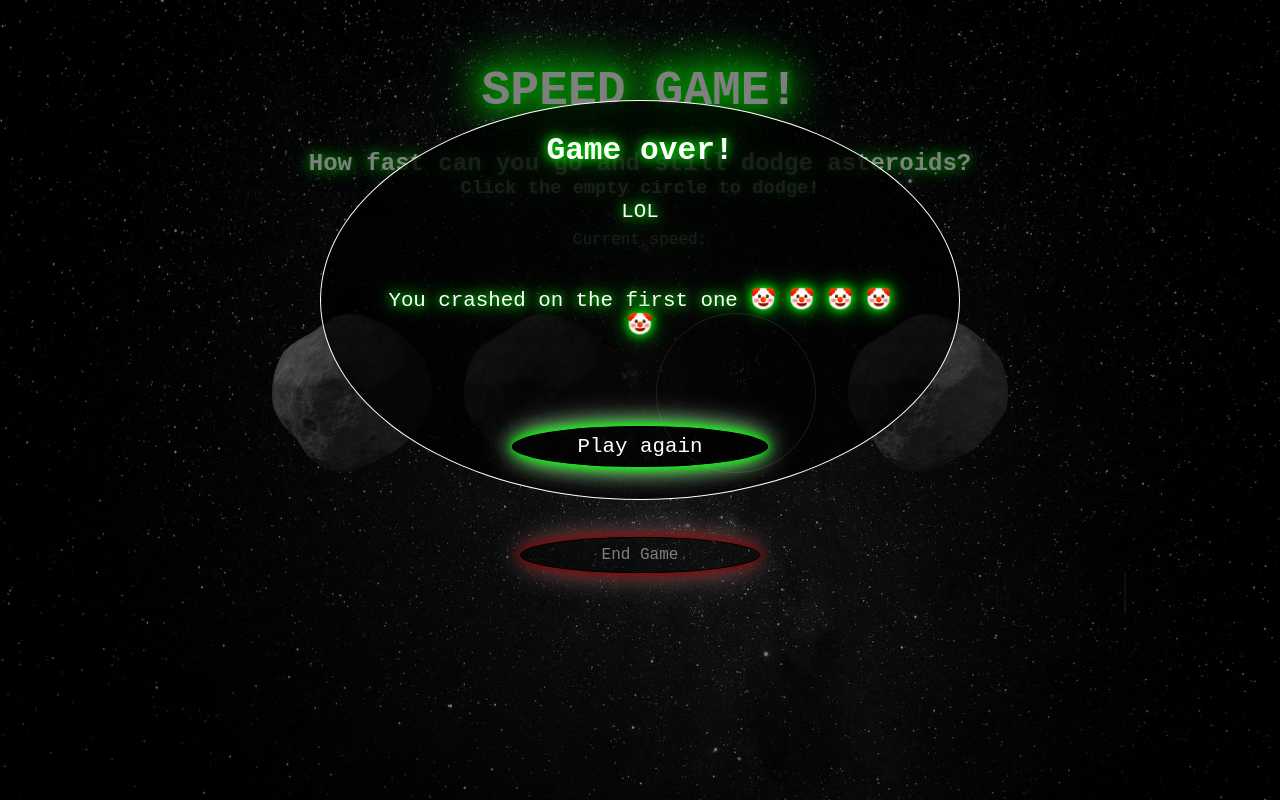
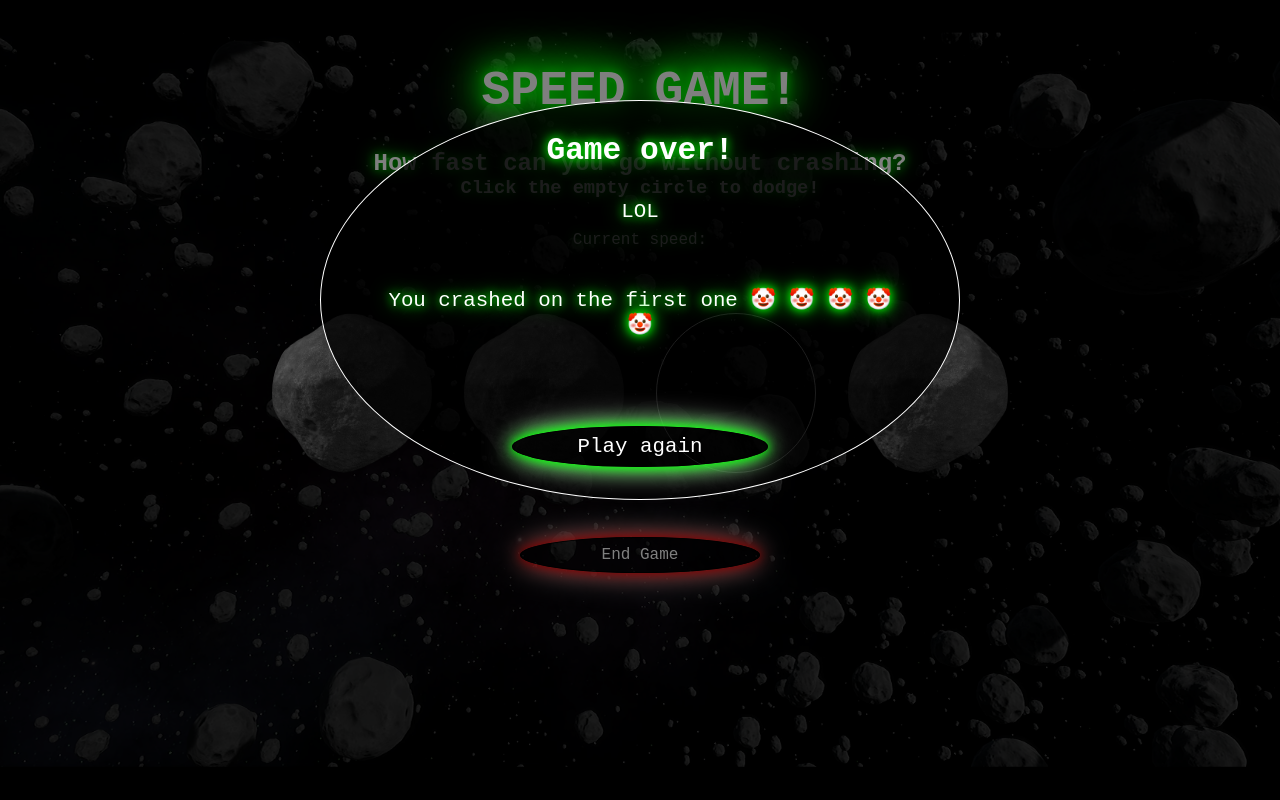
Before and after one commit to markusVJH/JS-Margit, a website: page week_5/speed_game/index.html in a window 1280 px wide. Both pictures are taken after a click on the button "Start Game". Drawn offline with Linux system fonts and the light colour scheme; a web font is replaced by a local one.

Commit message:
music_newBG

```diff
--- a/week_5/speed_game/index.html
+++ b/week_5/speed_game/index.html
@@ -13,9 +13,10 @@
 </head>
 
 <body>
+  <div id="layer">
   <form>
     <h1>SPEED GAME!</h1>
-    <h2>How fast can you go and still dodge asteroids?</h2>
+    <h2>How fast can you go without crashing?</h2>
     <h3>Click the empty circle to dodge!</h3>
     <p>Current speed:<span id="scoreDisplay"></span></p>
     <section id="circles">
@@ -39,8 +40,10 @@
       </div>
     </div>
     </div>
+
   </form>
   <script src="main.js"></script>
+  </div>
 </body>
 
 </html>
--- a/week_5/speed_game/main.js
+++ b/week_5/speed_game/main.js
@@ -16,6 +16,11 @@ const clickSound = new Audio('whoosh4.mp3')
 const clownSound = new Audio('clown.mp3')
 const endSound = new Audio('end.mp3')
 const accelSound = new Audio('accel.mp3')
+const musicSound = new Audio('music.mp3') //  https://www.youtube.com/watch?v=2f81W4_bdeI&ab_channel=TheSci-FiSoundsProject-Topic
+musicSound.volume = 0.1
+window.addEventListener('load', () => {
+  musicSound.play()
+})
 
 let previousNumber
 const randomNumber = (event) => {
@@ -37,6 +42,7 @@ let startGame = (event) => {
   circleButtons.forEach(button => {
     button.disabled = false
   })
+  musicSound.volume = 0.05
   accelSound.play()
   /* console.log('Start button is clicked') */
   event.preventDefault()
@@ -78,6 +84,7 @@ const clickCircle = (i) => {
 }
 
 const endGame = (event) => {
+  musicSound.volume = 0
   event.preventDefault()
   startGame = false
   accelSound.pause()
@@ -93,7 +100,7 @@ const endGame = (event) => {
     clownSound.play()
     message.textContent = 'You crashed on the first one \uD83E\uDD21 \uD83E\uDD21 \uD83E\uDD21 \uD83E\uDD21 \uD83E\uDD21'
   } else if (scoreCount < 150) {
-    clownSound.play()
+    endSound.play()
     message.textContent = 'YOU SUCK xdd A novice should hanlde at least 150km/h'
   } else if (scoreCount < 300) {
     endSound.play()
--- a/week_5/speed_game/style.css
+++ b/week_5/speed_game/style.css
@@ -5,20 +5,34 @@
 }
 
 body {
-  background: rgb(83, 83, 83) url(darkspace.avif) no-repeat fixed center
+  background: rgb(83, 83, 83) url(asteroidbg.webp) no-repeat fixed center
     center/cover;
-  /*  background: rgb(9, 75, 0) center/cover; */
+  /*   /https://www.unrealengine.com/marketplace/en-US/product/asteroid-field-with-asteroid-stations-pack */
   font-family: "Nova Mono", monospace;
   height: 100vh;
   color: white;
   text-shadow: 0 0 10px #00ff00, 0 0 20px #00ff00, 0 0 30px #00ff00,
     0 0 40px #00ff00, 0 0 50px #00ff00, 0 0 60px #00ff00, 0 0 70px #00ff00;
 }
+body::before {
+  content: "";
+  position: absolute;
+  top: 0;
+  left: 0;
+  width: 100%;
+  height: 100%;
+  background-color: rgba(0, 0, 0, 0.743);
+  z-index: -1;
+}
 form {
   display: flex;
   flex-direction: column;
   align-items: center;
   padding: 2rem;
+}
+#layer {
+  height: 100%;
+  width: 100%;
 }
 h1,
 p,
@@ -58,7 +72,7 @@ h1 {
   /* text-align: center; */
 }
 .circle.bg {
-  background: rgba(0, 128, 0, 0);
+  background: rgba(0, 0, 0, 0);
   border: solid;
   border-width: 0.5px;
   border-color: white;
```
Also changed, not shown: week_5/speed_game/asteroidbg.webp (added), week_5/speed_game/darkspace.avif (deleted), 1 other file.
